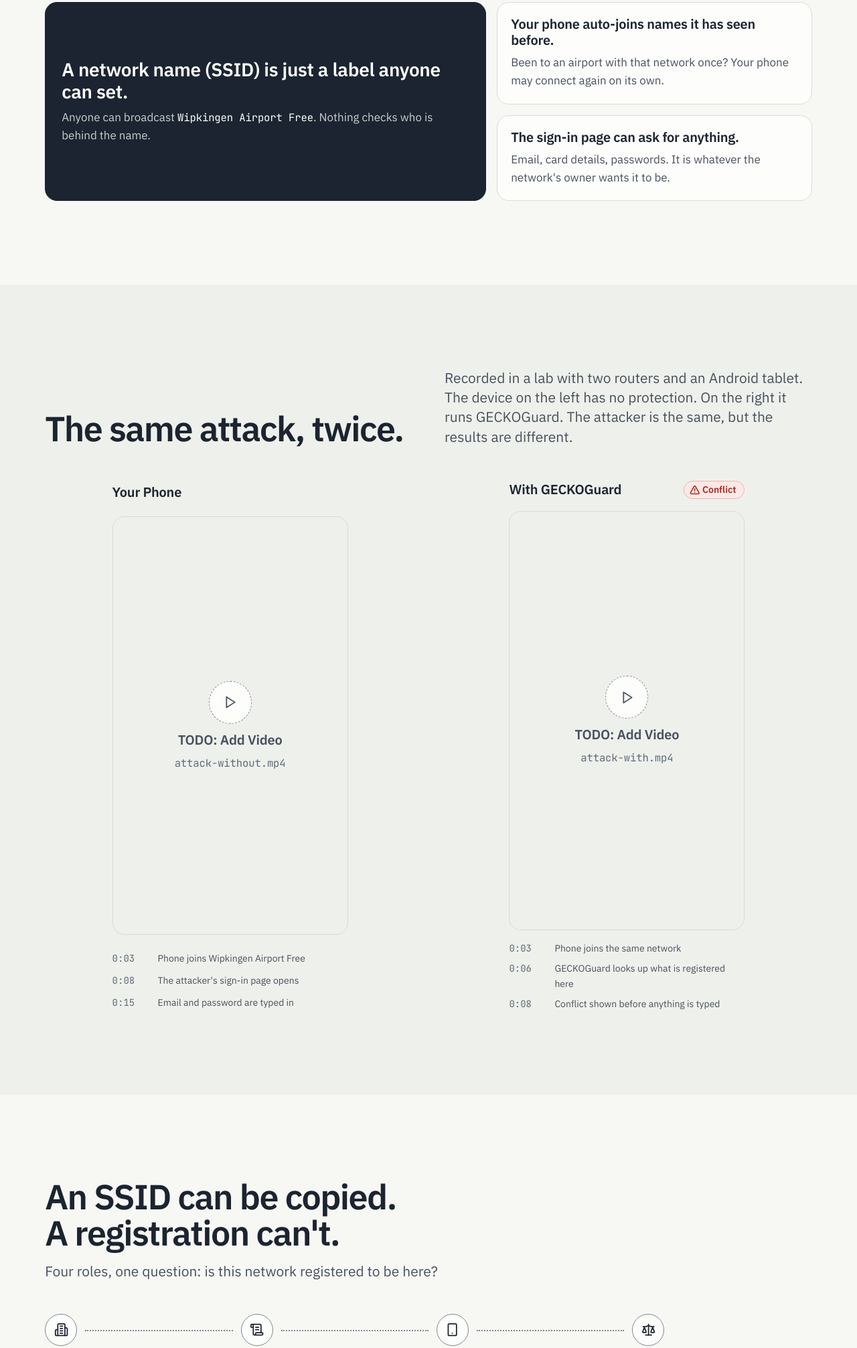
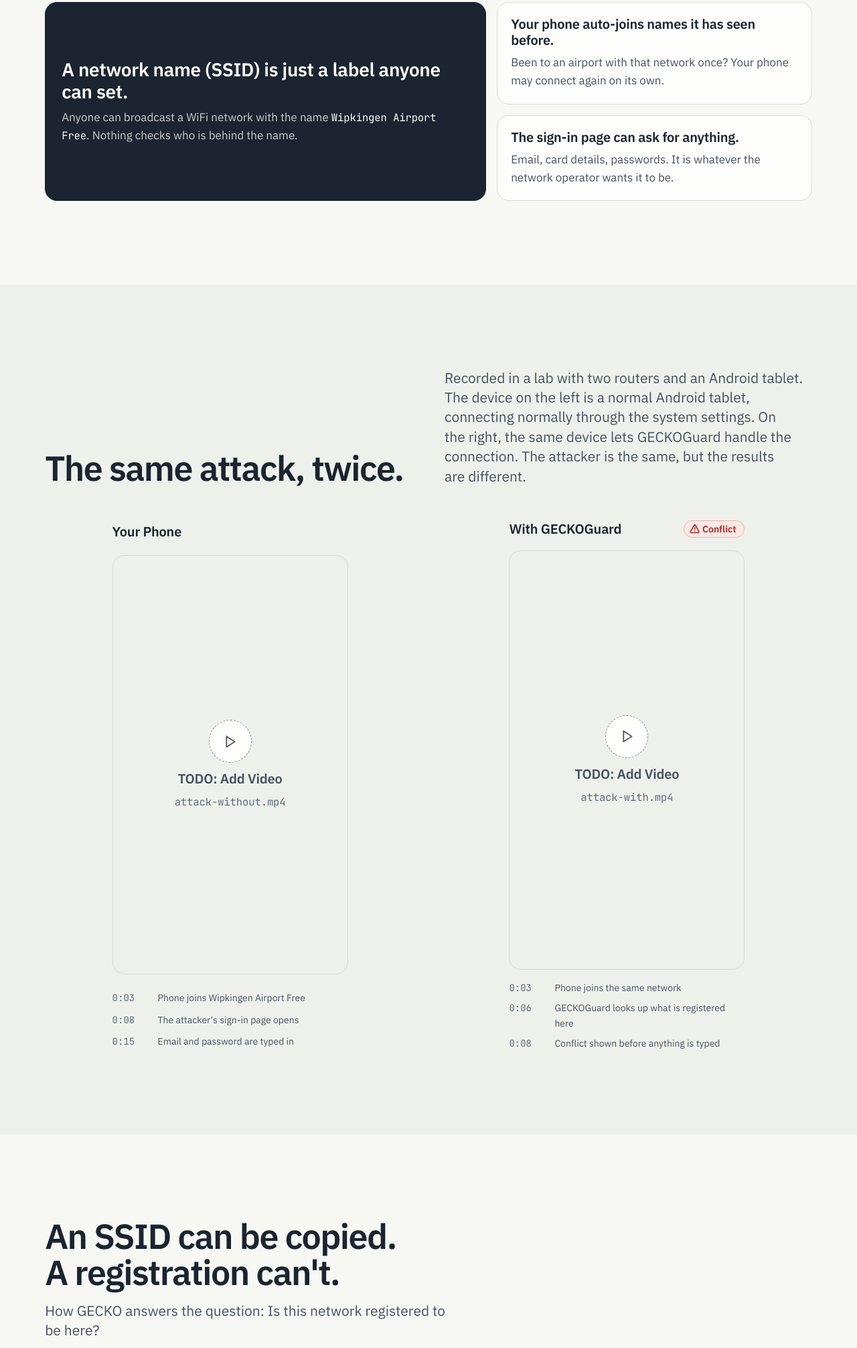
Before and after one commit to pablotanner/GECKOWebsite, an Astro site: page / in a window 1280 px wide. Shown: the part 1593-3606 px from the top of the page at 67% size. Built offline with nearby package versions, Linux system fonts and the light colour scheme; Astro itself is replaced by a stand-in of ours.

Commit message:
Text improvements

```diff
--- a/src/sections/Demo.astro
+++ b/src/sections/Demo.astro
@@ -7,8 +7,10 @@ import { videos } from '../config';
     <header class="section__head demo__head">
       <h2 class="display-2" id="demo-title">The same attack, twice.</h2>
       <p class="lead">
-        Recorded in a lab with two routers and an Android tablet. The device on the left has no protection.
-        On the right it runs GECKOGuard. The attacker is the same, but the results are different.
+        Recorded in a lab with two routers and an Android tablet.
+        The device on the left is a normal Android tablet, connecting normally through the system settings.
+        On the right, the same device lets GECKOGuard handle the connection.
+        The attacker is the same, but the results are different.
       </p>
     </header>
     <div class="demo__pair">
--- a/src/sections/Enterprise.astro
+++ b/src/sections/Enterprise.astro
@@ -32,7 +32,7 @@ const helps: { icon: IconName; text: string }[] = [
             <li><Icon name={h.icon} /><span>{h.text}</span></li>
           ))}
         </ul>
-        <a class="enterprise__more" href={url('technical/#enterprise')}>See one login, message by message <Icon name="arrowRight" size="sm" /></a>
+        <a class="enterprise__more" href={url('technical/#enterprise')}>See login example, step by step <Icon name="arrowRight" size="sm" /></a>
       </div>
     </div>
     <div class="enterprise__media">
--- a/src/sections/HowItWorks.astro
+++ b/src/sections/HowItWorks.astro
@@ -41,7 +41,7 @@ const fails = [
   <div class="container">
     <header class="section__head">
       <h2 class="display-2" id="how-title">An SSID can be copied. A registration can't.</h2>
-      <p class="lead">Four roles, one question: is this network registered to be here?</p>
+      <p class="lead">How GECKO answers the question: Is this network registered to be here?</p>
     </header>
 
     <ol class="flow">
--- a/src/sections/Problem.astro
+++ b/src/sections/Problem.astro
@@ -17,7 +17,7 @@ import SpotTheFake from '../components/SpotTheFake';
       <div class="fact fact--lead reveal">
         <p class="title-lg">A network name (SSID) is just a label anyone can set.</p>
         <p class="fact__text">
-          Anyone can broadcast <span class="mono">Wipkingen Airport Free</span>. Nothing checks who is behind the name.
+          Anyone can broadcast a WiFi network with the name <span class="mono">Wipkingen Airport Free</span>. Nothing checks who is behind the name.
         </p>
       </div>
       <div class="fact reveal" style="--reveal-index: 1">
@@ -26,7 +26,7 @@ import SpotTheFake from '../components/SpotTheFake';
       </div>
       <div class="fact reveal" style="--reveal-index: 2">
         <p class="title">The sign-in page can ask for anything.</p>
-        <p class="fact__text">Email, card details, passwords. It is whatever the network's owner wants it to be.</p>
+        <p class="fact__text">Email, card details, passwords. It is whatever the network operator wants it to be.</p>
       </div>
     </div>
   </div>
--- a/src/sections/Who.astro
+++ b/src/sections/Who.astro
@@ -26,6 +26,11 @@ import Icon from '../components/Icon.astro';
           <h3 class="title">Federations and standards bodies</h3>
           <p class="caption">eduroam, the Wireless Broadband Alliance: password protection that doesn't rely on every user configuring their device correctly.</p>
         </li>
+        <li class="audience__item reveal" style="--reveal-index: 2">
+          <Icon name="phone" />
+          <h3 class="title">Device and operating system vendors</h3>
+          <p class="caption">Improve platform security and trust, while reducing the burden on users to configure their devices correctly.</p>
+        </li>
       </ul>
     </div>
   </div>
```
